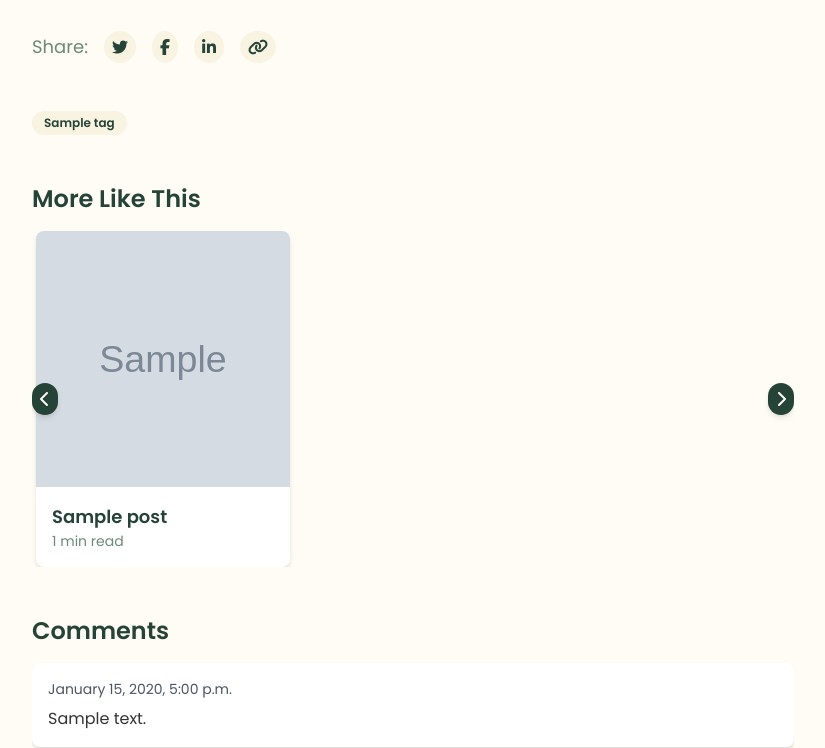
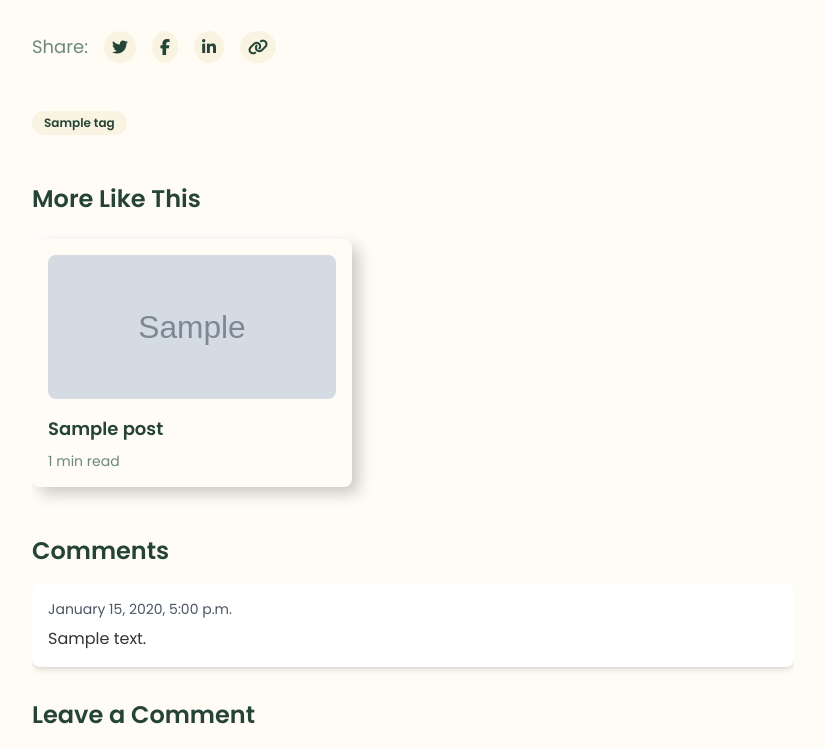
Before and after one commit to andifathulms/myblog, a Django app: template templates/details.html in a window 1280 px wide. Shown: the part 890-1638 px from the top of the page, without its empty margins (84-909 px from the left). Run offline with Django 5.2, Linux system fonts and the light colour scheme; tables that the repository leaves empty hold one stand-in row (values such as "Sample post"); the template is opened without the code that fills it: values that come from a table or form of the project are taken from there, most other values are stand-ins (such as "Sample title", 1, 10 or a date in 2020); grey boxes marked "Sample" are stand-in pictures; parts of the project's set-up code (start-up, migrations or seed data) failed here and were passed over; some libraries are stand-ins or nearby versions.

Commit message:
update more like this section

```diff
--- a/templates/details.html
+++ b/templates/details.html
@@ -276,36 +276,23 @@
 
                 <!-- More Like This Section -->
                 <div class="mt-12">
-                    <h3 class="text-2xl font-semibold text-[#254336] mb-4">More Like This</h3>
-                    <div class="relative">
-                        <!-- Previous Button -->
-                        <button id="prev" class="absolute left-0 top-1/2 transform -translate-y-1/2 z-10 bg-[#254336] text-white p-2 rounded-full shadow-md">
-                            <i class="fas fa-chevron-left"></i>
-                        </button>
-
-                        <!-- Carousel Wrapper -->
-                        <div class="overflow-x-scroll flex no-scrollbar">
-                            {% for related_post in related_posts %}
-                            <div class="flex-none w-full sm:w-1/2 md:w-1/3 bg-white rounded-lg shadow-md overflow-hidden mx-1">
-                                <a href="{% url 'details' slug=related_post.slug %}" class="flex flex-col h-full">
+                    <h3 class="text-2xl font-semibold text-[#254336] mb-6">More Like This</h3>
+                    <div class="flex justify-between gap-1">
+                        {% for related_post in related_posts|slice:":3" %}
+                        <div class="flex flex-col bg-[#FFFBF5] rounded-lg p-4 shadow-neumorphic max-w-xs w-full">
+                            <a href="{% url 'details' slug=related_post.slug %}" class="block">
                                 <!-- Fixed Height Image -->
-                                    <div class="h-48 md:h-56 lg:h-64 w-full">
-                                        <img src="{{ related_post.featured_image.url }}" alt="{{ related_post.title }}" class="w-full h-full object-cover">
+                                <div class="h-36 w-full mb-4">
+                                    <img src="{{ related_post.featured_image.url }}" alt="{{ related_post.title }}" class="w-full h-full object-cover rounded-lg">
                                 </div>
                                 <!-- Title and Read Time -->
-                                    <div class="mt-auto p-4 min-h-[4.5rem]">
-                                        <h4 class="text-lg font-semibold text-[#254336] line-clamp-2">{{ related_post.title }}</h4>
+                                <div>
+                                    <h4 class="text-lg font-semibold text-[#254336] mb-2 line-clamp-2">{{ related_post.title }}</h4>
                                     <p class="text-sm text-[#6B8A7A]">{{ related_post.read_time }} min read</p>
                                 </div>
                             </a>
                         </div>
                         {% endfor %}
-                        </div>
-
-                        <!-- Next Button -->
-                        <button id="next" class="absolute right-0 top-1/2 transform -translate-y-1/2 z-10 bg-[#254336] text-white p-2 rounded-full shadow-md">
-                            <i class="fas fa-chevron-right"></i>
-                        </button>
                     </div>
                 </div>
 
```
Lines whose indentation alone changed are shown as unchanged.
